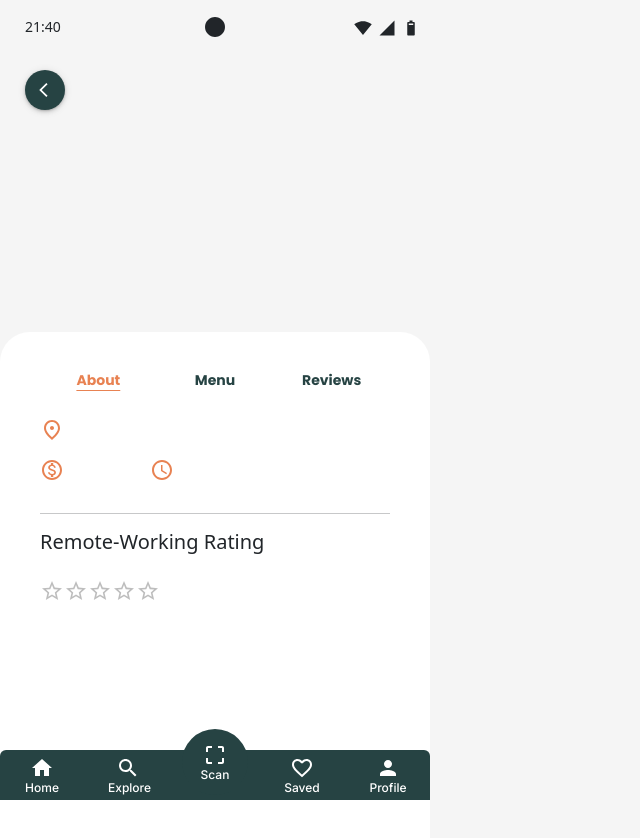
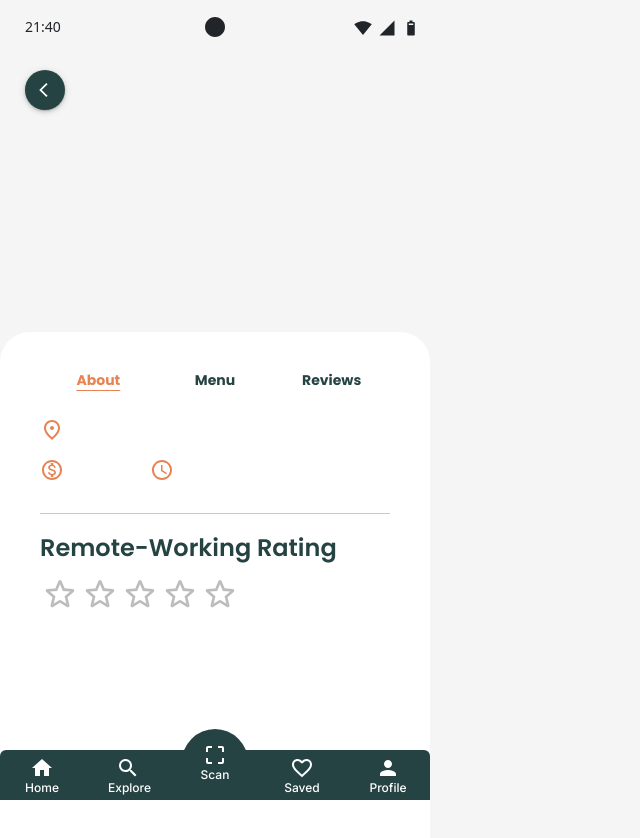
Before and after one commit to sei43-projectFlipTable/FlipTable, a React (Vite) app in the folder front-end/: page /about/1 in a window 1280 px wide. Shown: the top 838 px of the page, without its empty margins (0-640 px from the left). Built offline with nearby package versions, Linux system fonts and the light colour scheme; no server answers.

Commit message:
Style stars in about page

```diff
--- a/front-end/src/components/Card.jsx
+++ b/front-end/src/components/Card.jsx
@@ -9,7 +9,6 @@ import { Link } from "react-router-dom";
 const Card = (props) => {
   const StyledRating = styled(Rating)({
     "& .MuiRating-iconFilled": {
-      fontSize: 19,
       color: "#264343",
     },
   });
--- a/front-end/src/components/aboutCafePage/AboutCafe.jsx
+++ b/front-end/src/components/aboutCafePage/AboutCafe.jsx
@@ -11,8 +11,16 @@ import { Rating } from "@mui/material";
 import styles from "../css/AboutCafe.module.css";
 import { handleNewline } from "../../helpers/common";
 import { amenities } from "../../helpers/amenities";
+import StarOutlineRoundedIcon from "@mui/icons-material/StarOutlineRounded";
+import StarRoundedIcon from "@mui/icons-material/StarRounded";
+import { styled } from "@mui/material/styles";
 
 function AboutCafe(props) {
+  const StyledRating = styled(Rating)({
+    "& .MuiRating-iconFilled": {
+      color: "#E88252",
+    },
+  });
   const amenitiesComponents = {
     wifi: (
       <div className={styles.tagset} key="amenity1">
@@ -90,12 +98,21 @@ function AboutCafe(props) {
       </div>
       <div className={styles.description}>{props.cafeData.description}</div>
       <hr />
-      <h5>Remote-Working Rating</h5>
-      <Rating
+      <h5 className={styles.ratingHeader}>Remote-Working Rating</h5>
+      {/* <Rating
         name="remote-working-rating"
         value={props.rating}
         precision={0.5}
         sx={{ color: "#E88252", width: "125px", marginTop: "17px" }}
+        readOnly
+      /> */}
+      <StyledRating
+        name="remote-working-rating"
+        defaultValue={props.rating}
+        precision={0.5}
+        sx={{ width: "145px" }}
+        icon={<StarRoundedIcon sx={{ fontSize: 40 }} />}
+        emptyIcon={<StarOutlineRoundedIcon sx={{ fontSize: 40 }} />}
         readOnly
       />
       <div className={styles.primaryTags}>
--- a/front-end/src/components/aboutCafePage/ReviewCard.jsx
+++ b/front-end/src/components/aboutCafePage/ReviewCard.jsx
@@ -1,8 +1,16 @@
 import React from "react";
 import { Rating } from "@mui/material";
 import styles from "../css/ReviewCard.module.css";
+import StarOutlineRoundedIcon from "@mui/icons-material/StarOutlineRounded";
+import StarRoundedIcon from "@mui/icons-material/StarRounded";
+import { styled } from "@mui/material/styles";
 
 function ReviewCard(props) {
+  const StyledRating = styled(Rating)({
+    "& .MuiRating-iconFilled": {
+      color: "#264343",
+    },
+  });
   const ratingGrades = [
     "Very Poor",
     "Very Poor",
@@ -18,12 +26,20 @@ function ReviewCard(props) {
           <h6 className={styles.ratingHeader}>
             {ratingGrades[Math.round(props.rating / 2)]}
           </h6>
-          <Rating
+          {/* <Rating
             name="review-rating"
             value={props.rating / 2}
             precision={0.5}
             sx={{ color: "#264343", width: "106px" }}
             size="small"
+            readOnly
+          /> */}
+          <StyledRating
+            name="customized-color"
+            defaultValue={props.rating / 2}
+            precision={0.5}
+            icon={<StarRoundedIcon sx={{ fontSize: 20 }} />}
+            emptyIcon={<StarOutlineRoundedIcon sx={{ fontSize: 20 }} />}
             readOnly
           />
         </div>
--- a/front-end/src/components/css/AboutCafe.module.css
+++ b/front-end/src/components/css/AboutCafe.module.css
@@ -46,3 +46,12 @@
   display: flex;
   column-gap: 20px;
 }
+
+.ratingHeader {
+  font-family: "Poppins";
+  font-style: normal;
+  font-weight: 600;
+  font-size: 24px;
+  line-height: 36px;
+  color: #264343;
+}
```
